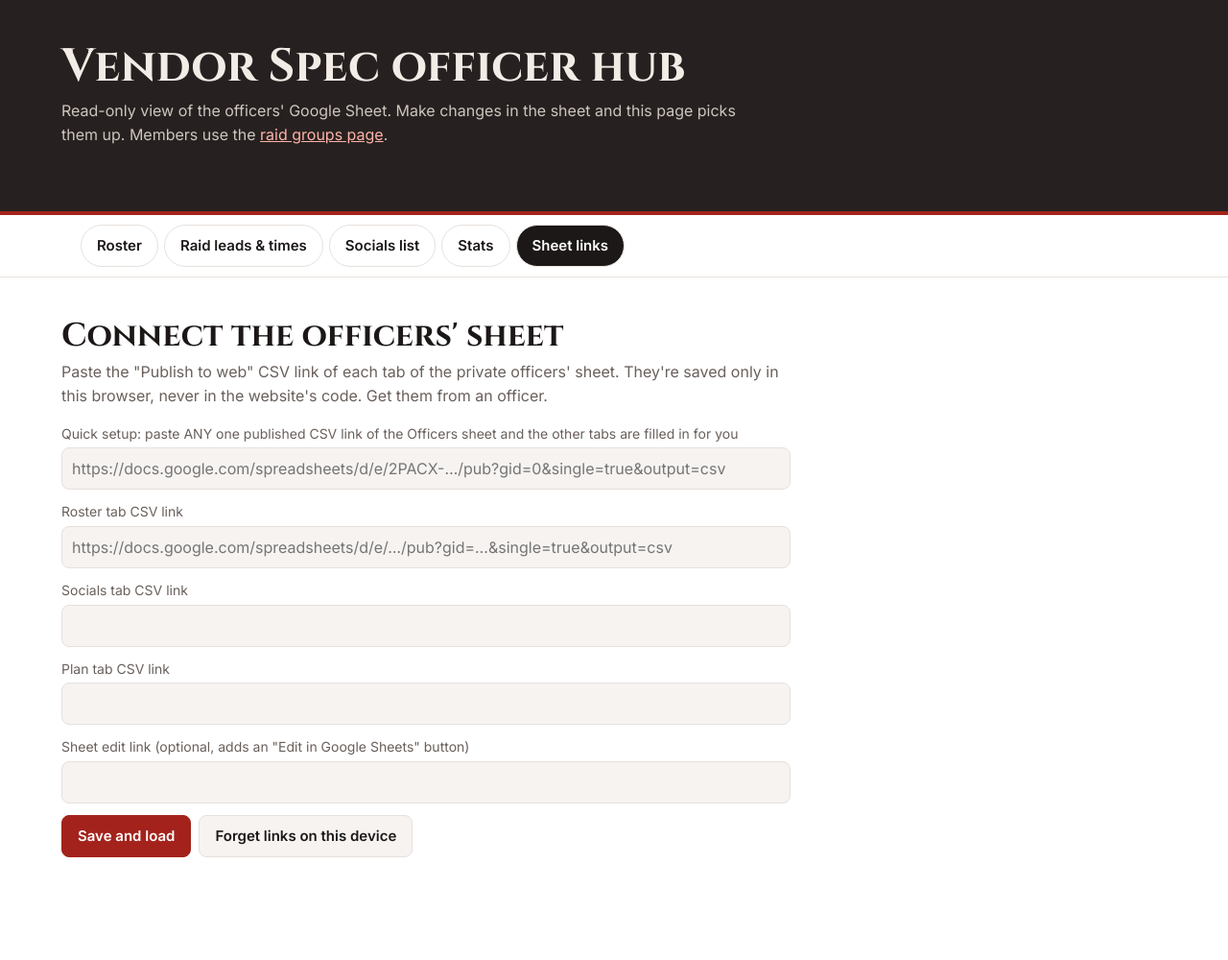
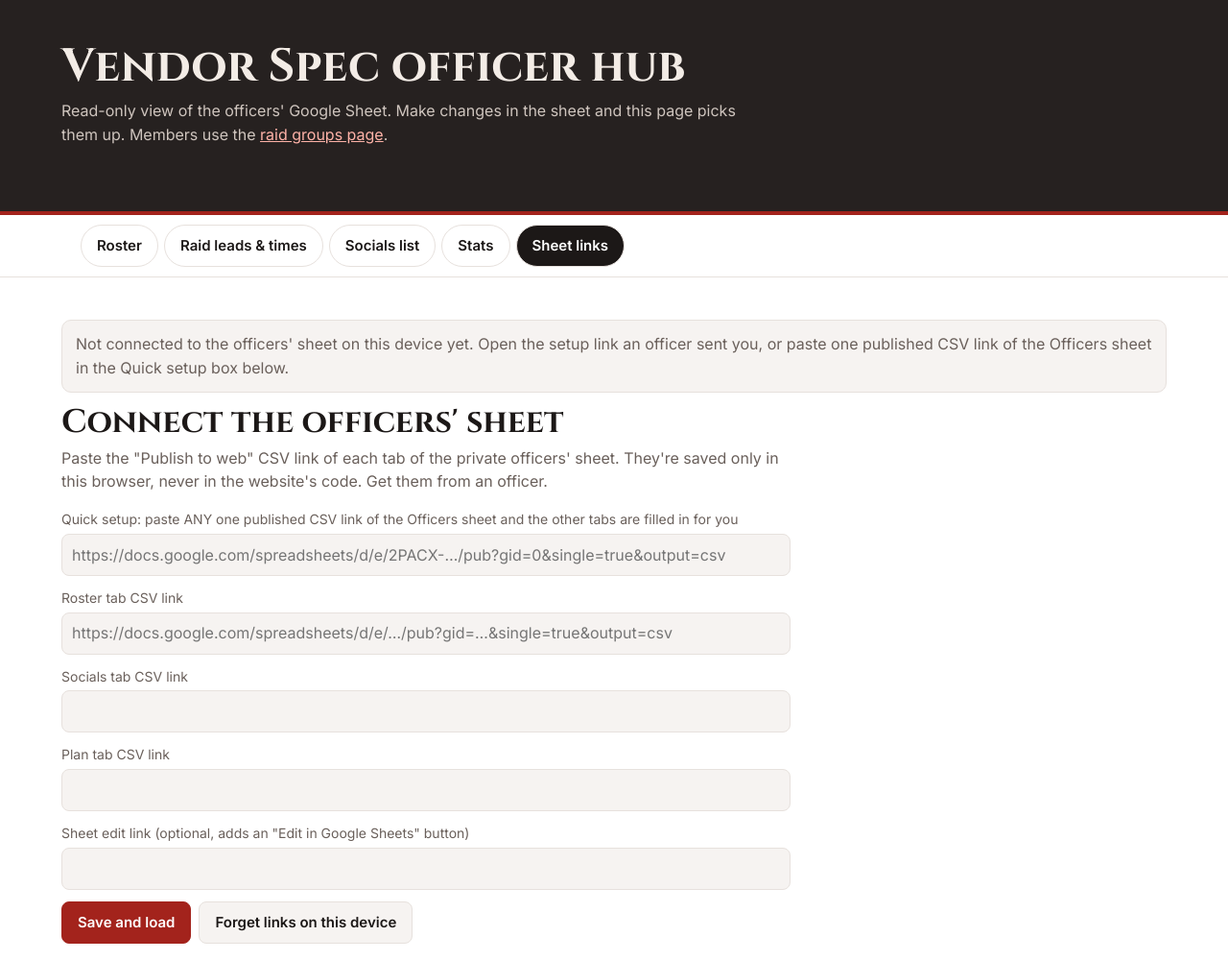
Before and after one commit to Orth0doxCaveman/vendor-spec, a plain HTML site: page officers.html in a window 1280 px wide. Shown: the whole page at 96% size. Before the commit the page ends 952 px from the top, so only its background shows below. Drawn offline with Linux system fonts and the light colour scheme.

Commit message:
Officer page: show setup and a clear message when no sheet links are saved
Co-Authored-By: Claude Opus 5.5 <noreply@anthropic.com>
Claude-Session: https://claude.ai/code/session_01GEfULaGQVQXmkBb4ZsLKw4

```diff
--- a/officers.html
+++ b/officers.html
@@ -143,7 +143,7 @@ $("fRole").innerHTML+=opts(ROLES);$("fStatus").innerHTML+=opts(STAT);
 function status(t){$("status").hidden=!t;$("status").textContent=t||""}
 const num=v=>v===""||v==null?null:+v;
 function gear(g){g=num(g);if(g==null||isNaN(g))return`<span class="pill g-u">No data</span>`;const c=g>=700?"g-r":g>=550?"g-d":g>=400?"g-n":"g-u";return`<span class="pill ${c}">${g}</span>`}
-function view(){const h=location.hash.slice(1)||(L.r?"roster":"setup");for(const v of["setup","roster","leads","socials","stats"])$("v-"+v).hidden=v!==h;for(const a of $("tabs").children){if(a.getAttribute("href")==="#"+h)a.setAttribute("aria-current","page");else a.removeAttribute("aria-current")}}
+function view(){let h=location.hash.slice(1)||"roster";if(!L.r)h="setup";for(const v of["setup","roster","leads","socials","stats"])$("v-"+v).hidden=v!==h;for(const a of $("tabs").children){if(a.getAttribute("href")==="#"+h)a.setAttribute("aria-current","page");else a.removeAttribute("aria-current")}}
 function figs(){const act=players.filter(p=>p.Status!=="Out"),c=r=>act.filter(p=>p.Role===r||(r==="Tank"&&p.Role==="Tank / DPS")).length;
   $("figs").innerHTML=players.length?[[act.filter(p=>p.Status==="Core").length,"core raiders"],[c("Tank"),"tanks"],[c("Healer"),"healers"],[c("Melee DPS")+c("Ranged DPS"),"DPS"],[act.filter(p=>+p.Lvl<60).length,"still levelling"],[socials.filter(s=>s.Action==="Make social").length,"to make socials"]].map(([n,l])=>`<div class="fig2"><b>${n}</b><span>${l}</span></div>`).join(""):""}
 function roster(){const q=$("q").value.toLowerCase(),r=$("fRole").value,s=$("fStatus").value;
@@ -194,7 +194,7 @@ function stats(){
   $("statGrid").innerHTML=P.join("");
 }
 function all(){figs();roster();leads();soc();stats();for(const a of document.querySelectorAll(".editlink")){a.hidden=!/^https:\/\//.test(L.e||"");if(!a.hidden)a.href=L.e}}
-async function load(){if(!L.r){status("");return}status("Loading the officers' sheet…");
+async function load(){if(!L.r){status("Not connected to the officers' sheet on this device yet. Open the setup link an officer sent you, or paste one published CSV link of the Officers sheet in the Quick setup box below.");return}status("Loading the officers' sheet…");
   try{const [r,s,p]=await Promise.all([["Roster",L.r],["Socials",L.s],["Plan",L.p]].map(([n,u])=>u?fetch(u,{cache:"no-store"}).then(x=>{if(!x.ok)throw new Error(n+" tab ("+x.status+")");return x.text()}).then(t=>{if(/^\s*</.test(t))throw new Error(n+" tab: that link is a web page, not a CSV link");return t}).catch(e=>{throw new Error(e.message.includes("tab")?e.message:n+" tab: "+e.message)}):Promise.resolve("")));
     players=csv(r).rows.filter(x=>x.Character);socials=s?csv(s).rows.filter(x=>x.Character):[];const pl=p?csv(p):{head:[],rows:[]};plan=[pl.head[0]==="Notes"?"":pl.head.join(","),...pl.rows.map(x=>x.Notes??Object.values(x).join(","))].join("\n").trim();
     status(players.length?"":"The Roster link loaded but has no rows. Check it's the Roster tab's CSV link.");all()}
```
